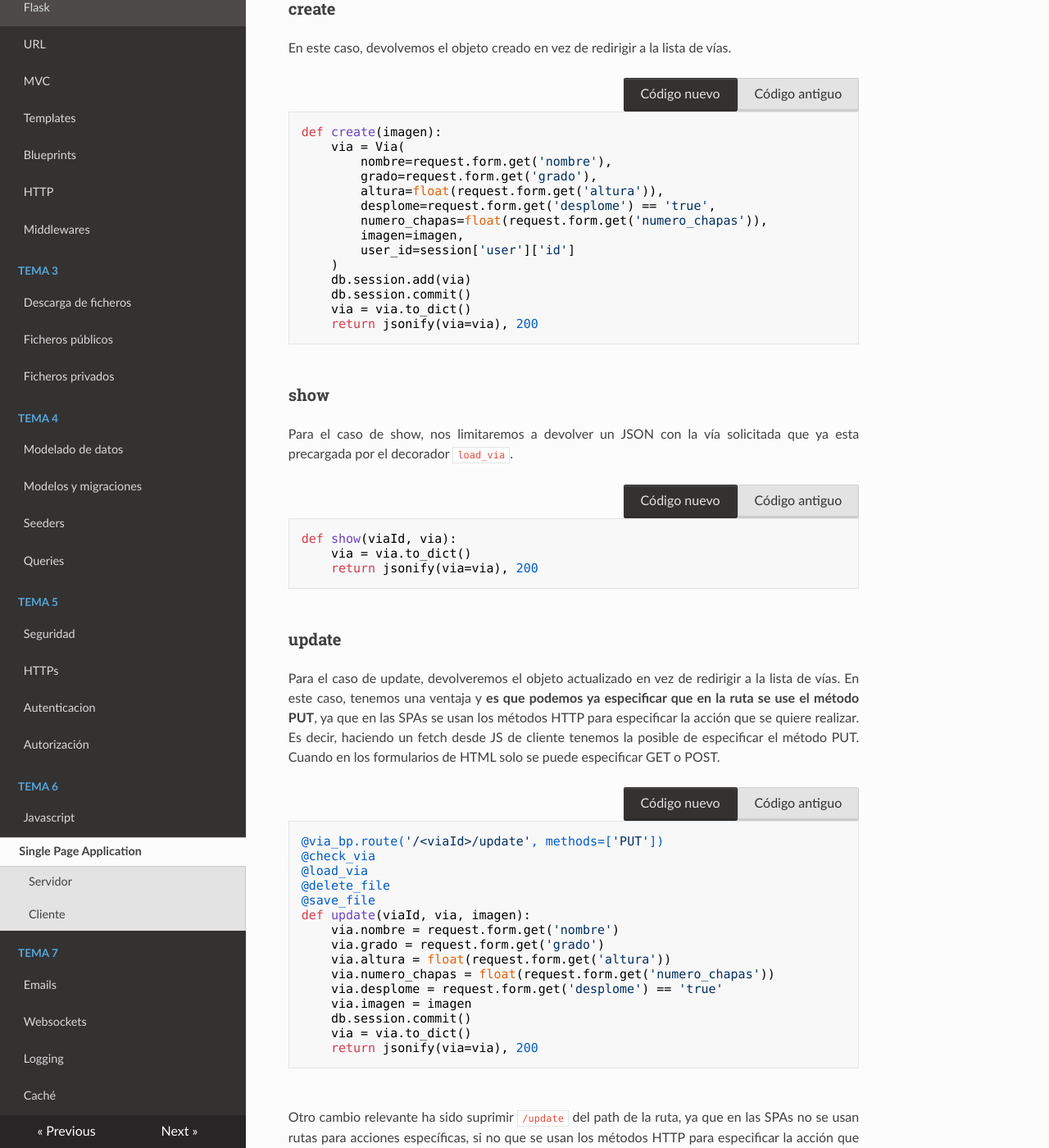
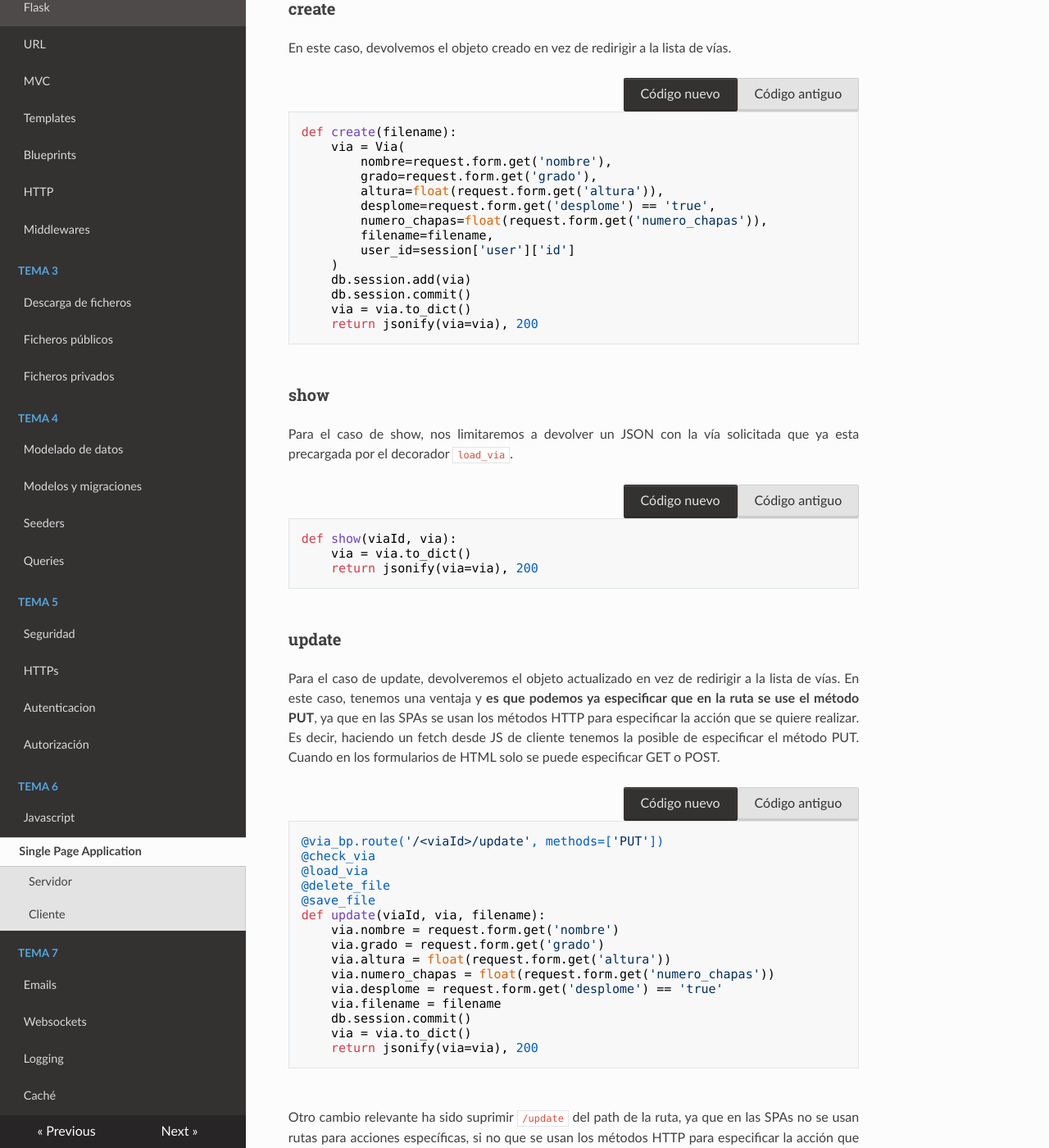
Before and after one commit to apozohue10/tecw, an MkDocs documentation site: the page built from docs/tema6/spa.md, in a window 1280 px wide and 1400 px high, scrolled down 4793 px. Shown: the whole window at 82% size. Built offline with MkDocs 1.6.1, drawn with Linux system fonts in a browser that asks for light colours; nearby versions of some CDN libraries.

Commit message:
Fix filename in SPA

````diff
--- a/docs/tema6/spa.md
+++ b/docs/tema6/spa.md
@@ -257,14 +257,14 @@ En este caso, devolvemos el objeto creado en vez de redirigir a la lista de vía
 </div>
 <div class="modificado">
 ```python
-def create(imagen):
+def create(filename):
     via = Via(
         nombre=request.form.get('nombre'),
         grado=request.form.get('grado'),
         altura=float(request.form.get('altura')),
         desplome=request.form.get('desplome') == 'true',
         numero_chapas=float(request.form.get('numero_chapas')),
-        imagen=imagen,
+        filename=filename,
         user_id=session['user']['id']
     )
     db.session.add(via)
@@ -275,14 +275,14 @@ def create(imagen):
 </div>
 <div class="original" hidden>
 ```python
-def create(imagen):
+def create(filename):
     via = Via(
         nombre=request.form.get('nombre'),
         grado=request.form.get('grado'),
         altura=float(request.form.get('altura')),
         desplome=request.form.get('desplome') == 'true',
         numero_chapas=float(request.form.get('numero_chapas')),
-        imagen=imagen,
+        filename=filename,
         user_id=session['user']['id']
     )
     db.session.add(via)
@@ -337,13 +337,13 @@ Para el caso de update, devolveremos el objeto actualizado en vez de redirigir a
 @load_via
 @delete_file
 @save_file
-def update(viaId, via, imagen):
+def update(viaId, via, filename):
     via.nombre = request.form.get('nombre')
     via.grado = request.form.get('grado')
     via.altura = float(request.form.get('altura'))
     via.numero_chapas = float(request.form.get('numero_chapas'))
     via.desplome = request.form.get('desplome') == 'true'
-    via.imagen = imagen
+    via.filename = filename
     db.session.commit()
     via = via.to_dict()
     return jsonify(via=via), 200
@@ -356,14 +356,14 @@ def update(viaId, via, imagen):
 @load_via
 @delete_file
 @save_file
-def update(viaId, via, imagen):
+def update(viaId, via, filename):
     if request.form.get('_method') == 'PUT':
         via.nombre = request.form.get('nombre')
         via.grado = request.form.get('grado')
         via.altura = float(request.form.get('altura'))
         via.numero_chapas = float(request.form.get('numero_chapas'))
         via.desplome = request.form.get('desplome') == 'true'
-        via.imagen = imagen
+        via.filename = filename
         db.session.commit()
         return redirect('/vias')
     return "Method Not Allowed", 405
````
